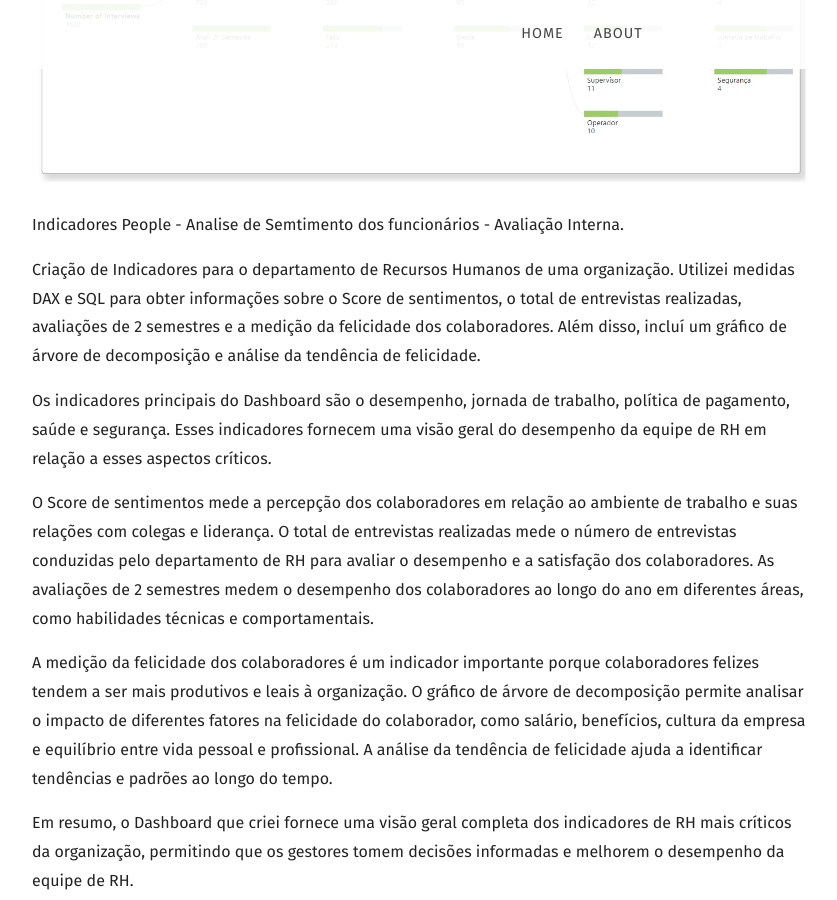
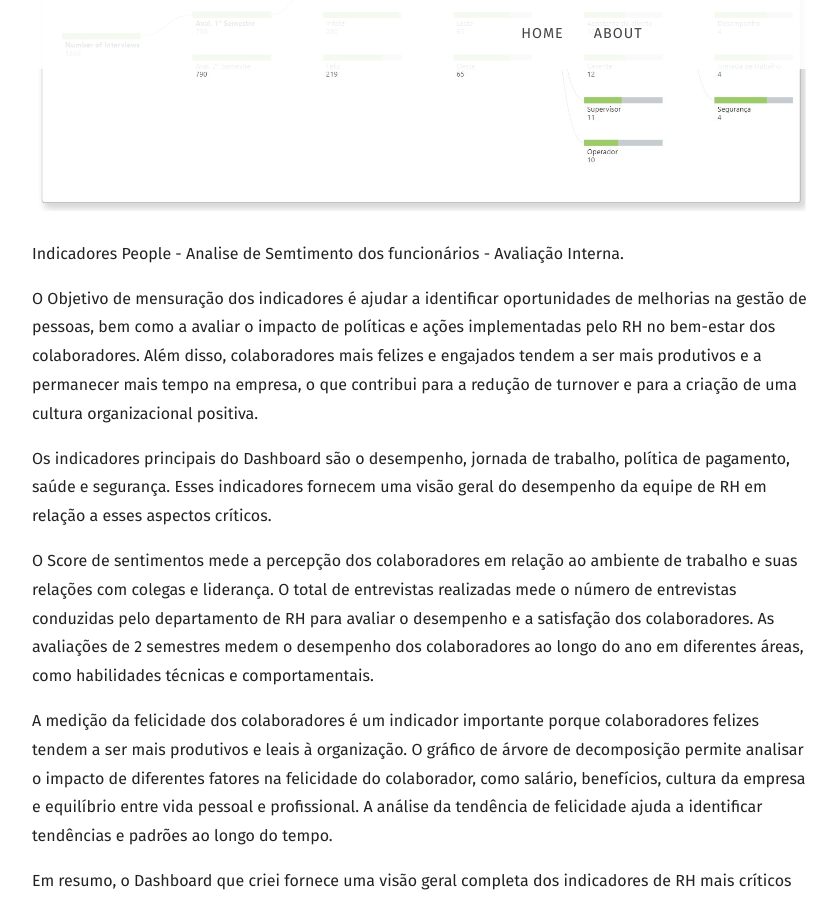
Before and after one commit to Giovanacarmazio/Portifolio, a Jekyll site: the page built from _posts/2023-05-01-Indicadores Recursos Humanos.md, in a window 1280 px wide and 900 px high, scrolled down 1941 px. Shown: the whole window, without its empty margins (58-895 px from the left). Built offline with Jekyll 4.4.1, drawn with Linux system fonts in a browser that asks for light colours; nearby versions of some CDN libraries; some web fonts are replaced; library files that are not in the unit come from our copies; some of the changed text lies outside the part shown.

Commit message:
Update 2023-05-01-Indicadores Recursos Humanos.md

```diff
--- a/_posts/2023-05-01-Indicadores Recursos Humanos.md
+++ b/_posts/2023-05-01-Indicadores Recursos Humanos.md
@@ -9,7 +9,7 @@
 ---
 
 
- Criação de Indicadores para o departamento de RH, medindo a satisfação dos colaboradores para relacionar com o Turnover da organização
+ Criação de Indicadores para o departamento de RH, afim de mensurar o grau de satisfação e engajamento dos colaboradores em relação ao ambiente de trabalho, às políticas e aos benefícios oferecidos pela empresa.
 
 
 ![](https://raw.githubusercontent.com/Giovanacarmazio/portifolio/main/images/Indicadores%20People.jpg)
@@ -18,7 +18,7 @@
 
 Indicadores People - Analise de Semtimento dos funcionários - Avaliação Interna.
 
-Criação de Indicadores para o departamento de Recursos Humanos de uma organização. Utilizei medidas DAX e SQL para obter informações sobre o Score de sentimentos, o total de entrevistas realizadas, avaliações de 2 semestres e a medição da felicidade dos colaboradores. Além disso, incluí um gráfico de árvore de decomposição e análise da tendência de felicidade.
+O Objetivo de mensuração dos indicadores é ajudar a identificar oportunidades de melhorias na gestão de pessoas, bem como a avaliar o impacto de políticas e ações implementadas pelo RH no bem-estar dos colaboradores. Além disso, colaboradores mais felizes e engajados tendem a ser mais produtivos e a permanecer mais tempo na empresa, o que contribui para a redução de turnover e para a criação de uma cultura organizacional positiva.
 
 Os indicadores principais do Dashboard são o desempenho, jornada de trabalho, política de pagamento, saúde e segurança. Esses indicadores fornecem uma visão geral do desempenho da equipe de RH em relação a esses aspectos críticos.
 
```
